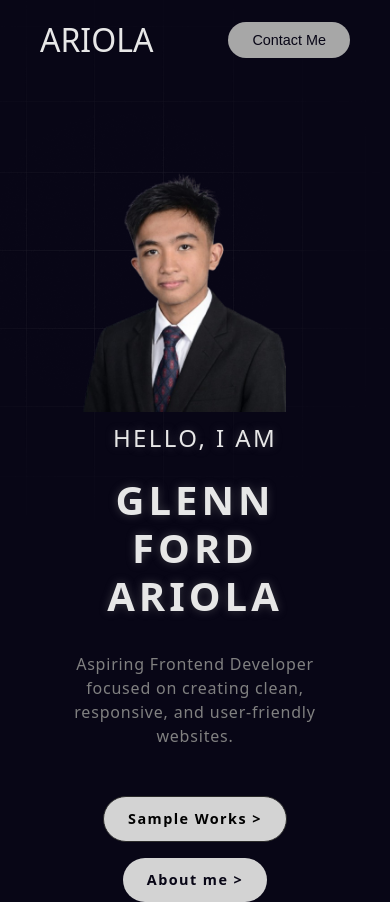
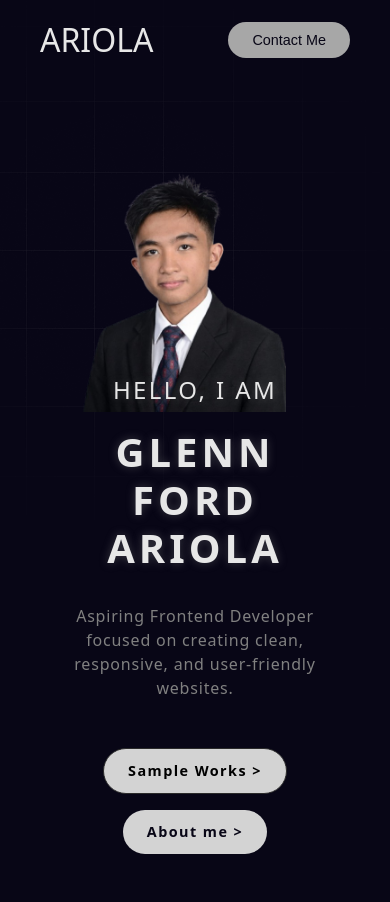
Before and after one commit to GlennFordAriola/Portfolio, a plain HTML site: page index.html in a window 390 px wide. After the commit the page ends 854 px from the top, so only its background shows below. Drawn offline with nearby package versions, Linux system fonts and the light colour scheme.

Commit message:
Updated homepage

```diff
--- a/style.css
+++ b/style.css
@@ -286,7 +286,8 @@ main {
         max-width: 100%;
         margin-left: 5%;
         margin-right: 5%;
-        padding-top: 18rem;
+        margin-top: 15rem;
+        padding-top: 0;;
         text-align: center;
     }
 
```
